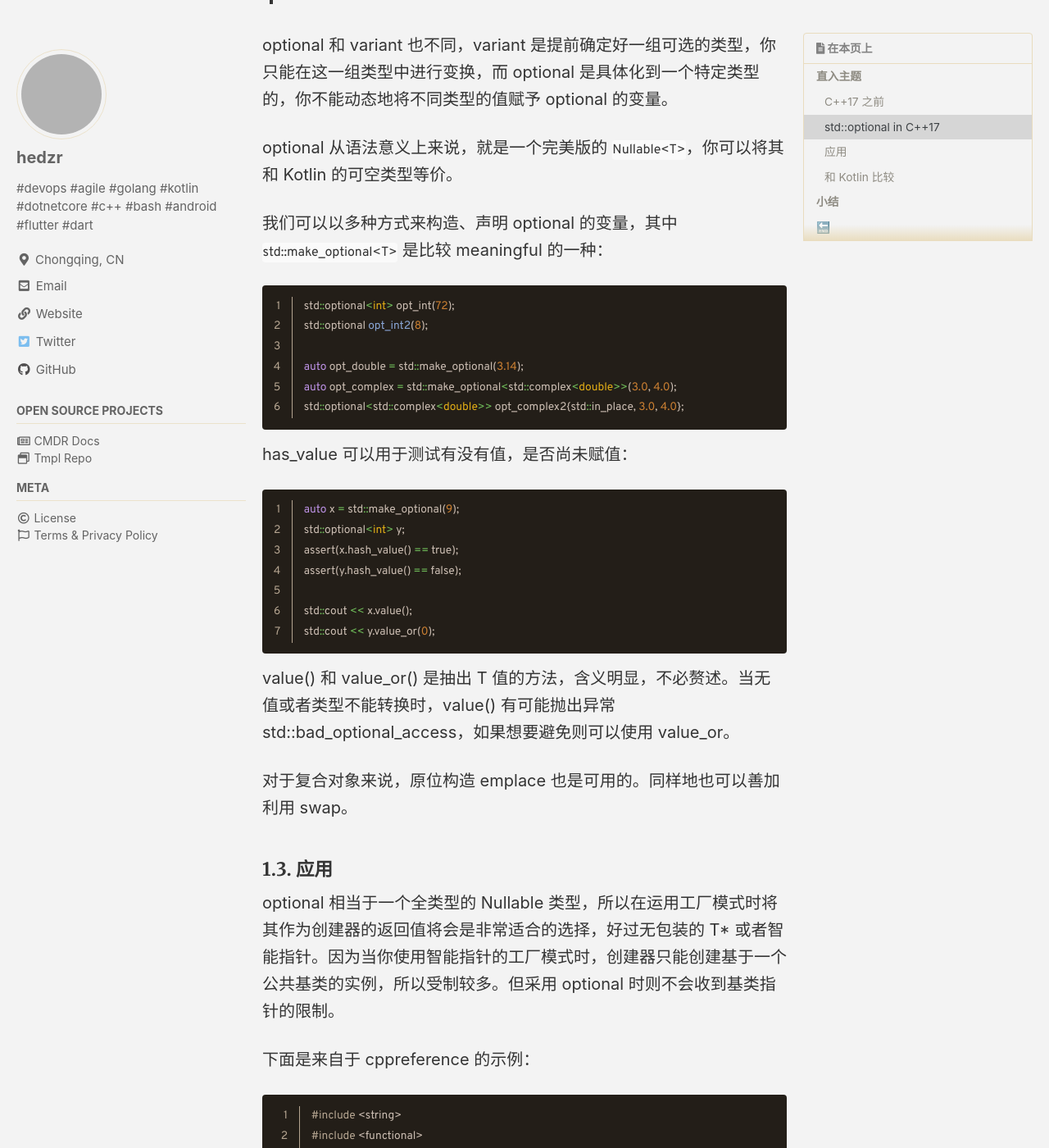
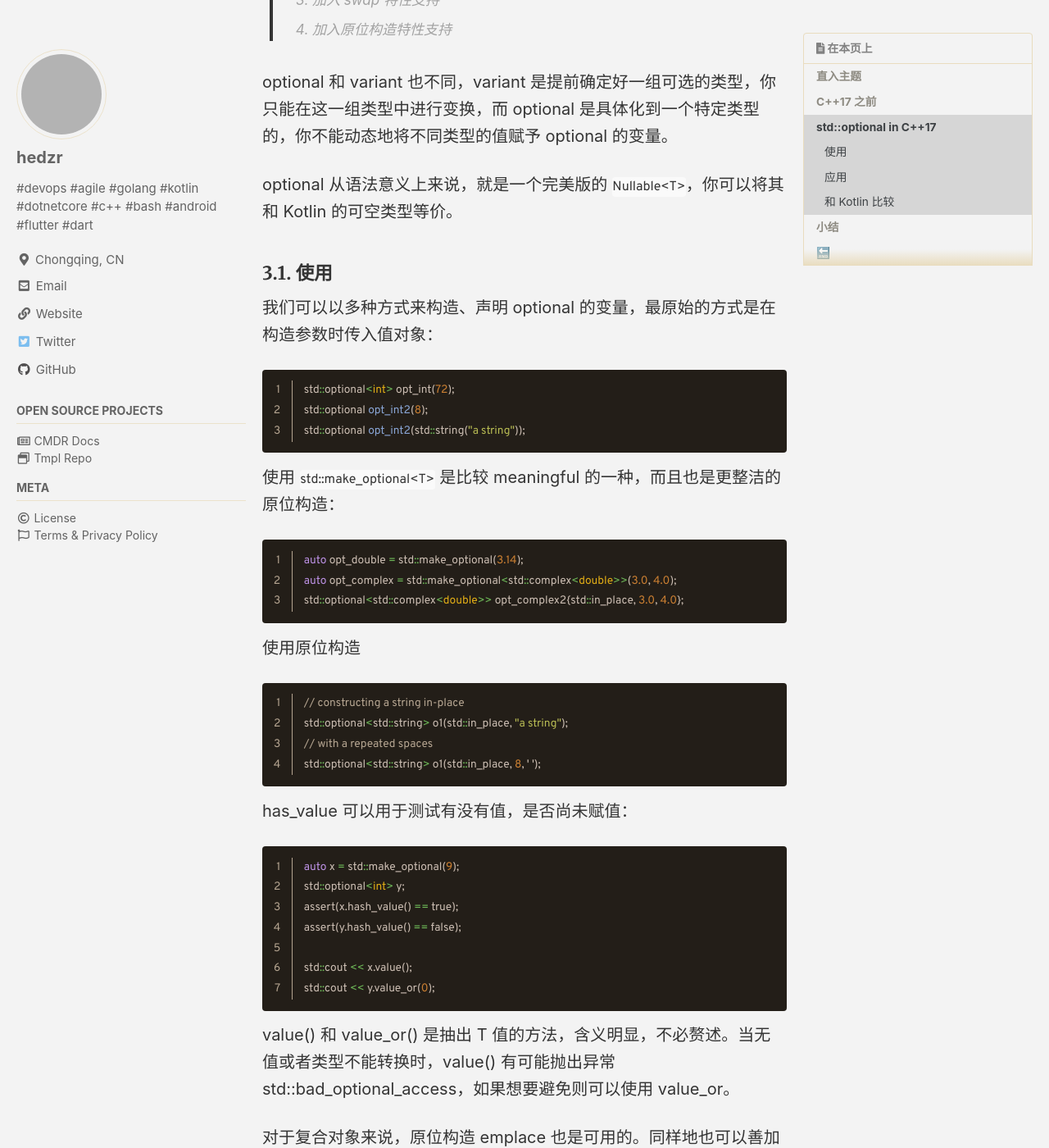
Before and after one commit to hedzr/hedzr.github.io, a Jekyll site: the page built from _posts/2021-1-13-optional-in-c++17.md, in a window 1280 px wide and 1400 px high, scrolled down 3280 px. Shown: the whole window at 82% size. Built offline with Jekyll 4.4.1, drawn with Linux system fonts in a browser that asks for light colours; cached includes are drawn as plain includes; emoji names are drawn with the system emoji font; some web fonts are replaced; comment, search, counter and statistics services are not loaded; grey boxes are pictures that could not be loaded.

Commit message:
a little bit changes on std::optional post

````diff
--- a/_posts/2021-1-13-optional-in-c++17.md
+++ b/_posts/2021-1-13-optional-in-c++17.md
@@ -25,7 +25,7 @@ excerpt: >-
 
 
 
-### C++17 之前
+## C++17 之前
 
 在 C 时代以及早期 C++ 时代，语法层面支持的 nullable 类型可以采用指针方式：`T*`，如果指针为 `NULL`（C++11 之后则使用 `nullptr`） 就表示无值状态（empty value）。
 
@@ -96,7 +96,7 @@ namespace cmdr {
 
 
 
-### std::optional in C++17
+## std::optional in C++17
 
 `std::optional` 类似于 `Nullable<T>` 和 `std::variant` 的联合体，它管理一个 Nullable 变体类型。
 
@@ -113,15 +113,33 @@ optional 和 variant 也不同，variant 是提前确定好一组可选的类型
 
 optional 从语法意义上来说，就是一个完美版的 `Nullable<T>`，你可以将其和 Kotlin 的可空类型等价。
 
-我们可以以多种方式来构造、声明 optional 的变量，其中 `std::make_optional<T>` 是比较 meaningful 的一种：
+### 使用
+
+
+
+我们可以以多种方式来构造、声明 optional 的变量，最原始的方式是在构造参数时传入值对象：
 
 ```cpp
 std::optional<int> opt_int(72);
 std::optional opt_int2(8);
+std::optional opt_int2(std::string("a string"));
+```
 
+使用 `std::make_optional<T>` 是比较 meaningful 的一种，而且也是更整洁的原位构造：
+
+```cpp
 auto opt_double = std::make_optional(3.14);
 auto opt_complex = std::make_optional<std::complex<double>>(3.0, 4.0);
 std::optional<std::complex<double>> opt_complex2{std::in_place, 3.0, 4.0};
+```
+
+使用原位构造
+
+```cpp
+// constructing a string in-place
+std::optional<std::string> o1(std::in_place, "a string");
+// with a repeated spaces
+std::optional<std::string> o1(std::in_place, 8, ' ');
 ```
 
 has_value 可以用于测试有没有值，是否尚未赋值：
````
